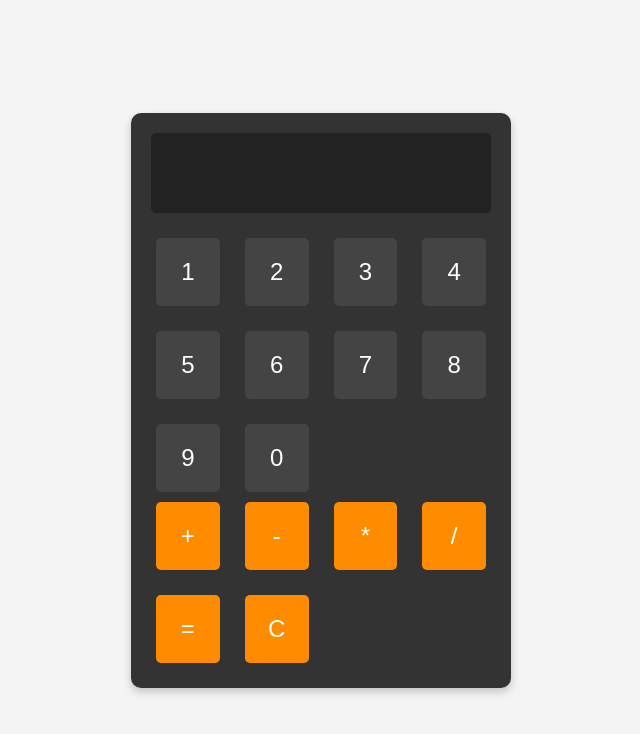
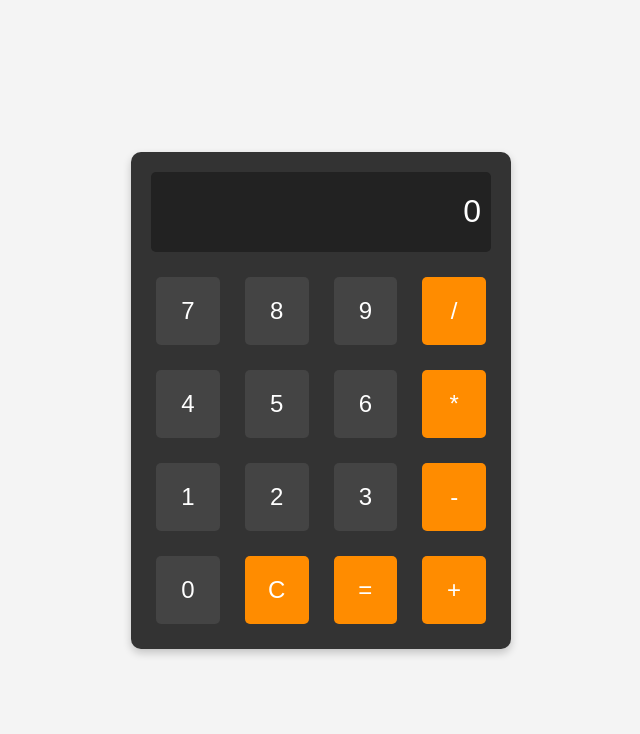
Before and after one commit to SandyDev07/Calculator, a plain HTML site: page index.html in a window 1280 px wide. Shown: the whole page, without its empty margins (319-959 px from the left). Drawn offline with Linux system fonts and the light colour scheme.

Commit message:
Update index.html

```diff
--- a/index.html
+++ b/index.html
@@ -1,42 +1,42 @@
 <!DOCTYPE html>
 <html lang="en">
 <head>
-    <meta charset="UTF-8">
-    <meta name="viewport" content="width=device-width, initial-scale=1.0">
-    <title>Document</title>
-    <link rel="stylesheet" href="style.css">
+  <meta charset="UTF-8" />
+  <meta name="viewport" content="width=device-width, initial-scale=1.0"/>
+  <title>Calculator</title>
+  <link rel="stylesheet" href="style.css" />
 </head>
 <body>
-
   <div class="container">
     <div class="main-box">
-            <div class="screen"></div>
+      <div class="screen" id="screen">0</div>
 
+      <div class="buttons">
         <div class="numberbox">
+          <button class="numbers">7</button>
+          <button class="numbers">8</button>
+          <button class="numbers">9</button>
+          <button class="operators">/</button>
+
+          <button class="numbers">4</button>
+          <button class="numbers">5</button>
+          <button class="numbers">6</button>
+          <button class="operators">*</button>
+
           <button class="numbers">1</button>
           <button class="numbers">2</button>
           <button class="numbers">3</button>
-                <button class="numbers">4</button>
-                <button class="numbers">5</button>
-                <button class="numbers">6</button>
-                <button class="numbers">7</button>
-                <button class="numbers">8</button>
-                <button class="numbers">9</button>
+          <button class="operators">-</button>
+
           <button class="numbers">0</button>
+          <button class="operators">C</button>
+          <button class="operators">=</button>
+          <button class="operators">+</button>
         </div>
-
-            <div class="operatorbox">
-                <button class="operators">+</button>
-                <button class="operators">-</button>
-                <button class="operators">*</button>
-                <button class="operators">/</button>
-                <button class="operators">=</button>
-                <button class="operators">C</button>
       </div>
     </div>
   </div>
 
-
   <script src="app.js"></script>
 </body>
 </html>
```
Lines whose indentation alone changed are shown as unchanged.
